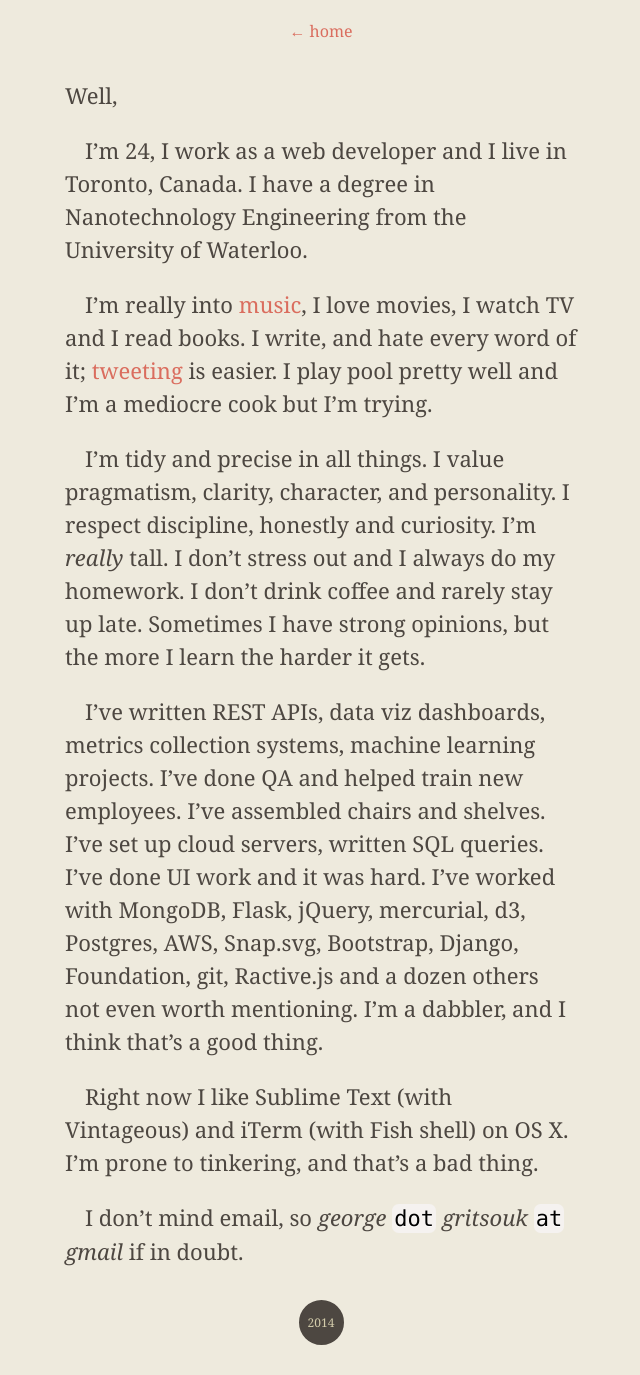
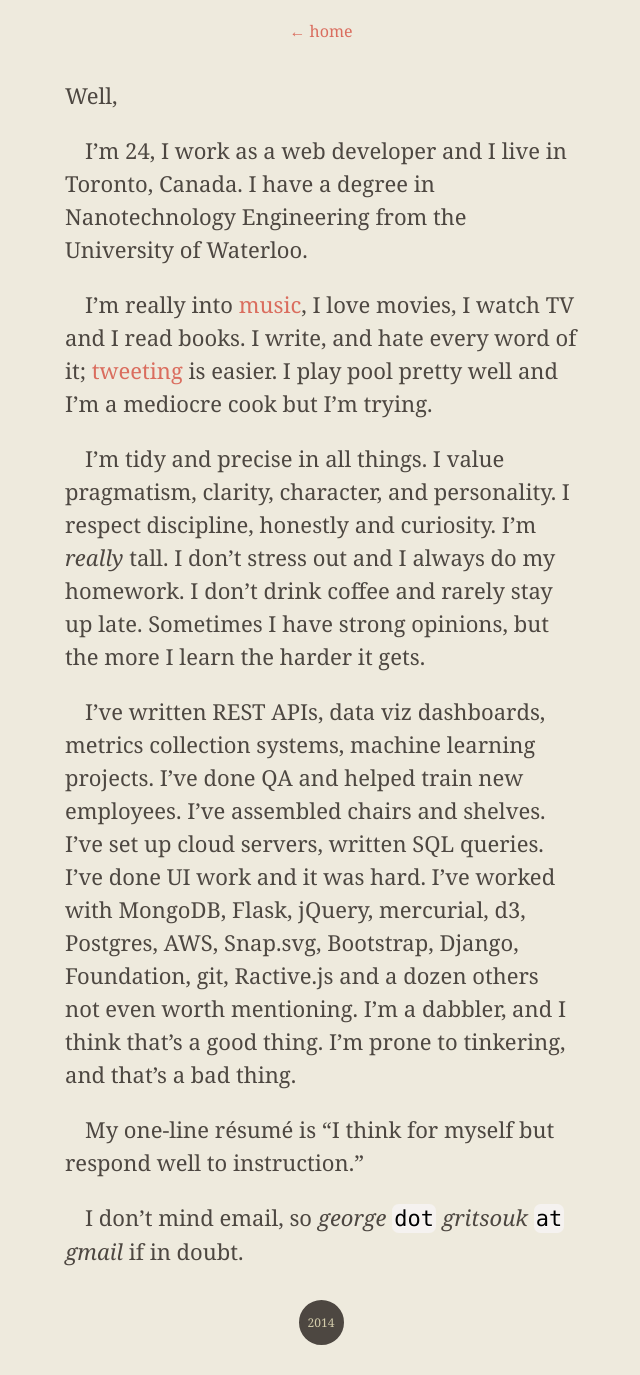
Before and after one commit to gggritso/site, a Jekyll site: the page built from about.md, in a window 1280 px wide. Shown: the whole page, without its empty margins (319-959 px from the left). Built offline with Jekyll 4.4.1, drawn with Linux system fonts in a browser that asks for light colours.

Commit message:
Add one-liner resume to about page

```diff
--- a/about.md
+++ b/about.md
@@ -10,8 +10,8 @@ I’m really into [music](http://www.rdio.com/people/gggritso/), I love movies,
 
 I’m tidy and precise in all things. I value pragmatism, clarity, character, and personality. I respect discipline, honestly and curiosity. I’m _really_ tall. I don't stress out and  I always do my homework. I don't drink coffee and rarely stay up late. Sometimes I have strong opinions, but the more I learn the harder it gets.
 
-I've written REST APIs, data viz dashboards, metrics collection systems, machine learning projects. I've done QA and helped train new employees. I've assembled chairs and shelves. I've set up cloud servers, written SQL queries. I've done UI work and it was hard. I've worked with MongoDB, Flask, jQuery, mercurial, d3, Postgres, AWS, Snap.svg, Bootstrap, Django, Foundation, git, Ractive.js and a dozen others not even worth mentioning. I'm a dabbler, and I think that's a good thing.
+I've written REST APIs, data viz dashboards, metrics collection systems, machine learning projects. I've done QA and helped train new employees. I've assembled chairs and shelves. I've set up cloud servers, written SQL queries. I've done UI work and it was hard. I've worked with MongoDB, Flask, jQuery, mercurial, d3, Postgres, AWS, Snap.svg, Bootstrap, Django, Foundation, git, Ractive.js and a dozen others not even worth mentioning. I'm a dabbler, and I think that's a good thing. I'm prone to tinkering, and that's a bad thing.
 
-Right now I like Sublime Text (with Vintageous) and iTerm (with Fish shell) on OS X. I'm prone to tinkering, and that's a bad thing.
+My one-line résumé is "I think for myself but respond well to instruction."
 
 I don't mind email, so _george_ `dot` _gritsouk_ `at` _gmail_ if in doubt.
```
